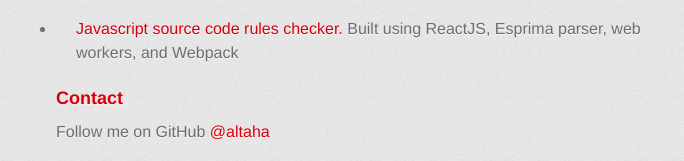
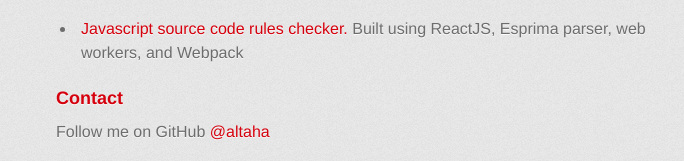
Before and after one commit to altaha/altaha.github.io, a plain HTML site: page index.html in a window 1280 px wide. Shown: the part 784-945 px from the top of the page, 274-958 px from the left. Drawn offline with Linux system fonts and the light colour scheme; a web font is replaced by a local one.

Commit message:
Minor style update

```diff
--- a/stylesheets/stylesheet.css
+++ b/stylesheets/stylesheet.css
@@ -194,6 +194,7 @@ pre code {
 
 ul, ol, dl {
   margin-bottom: 20px;
+  margin-left: 20px;
 }
 
 
@@ -297,7 +298,7 @@ blockquote {
 ul li {
   list-style-position: inside;
   list-style: disc;
-  padding-left: 20px;
+  padding-left: 5px;
 }
 
 ol li {
```
